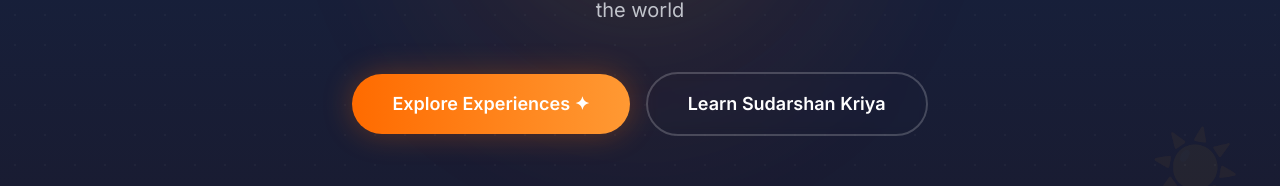
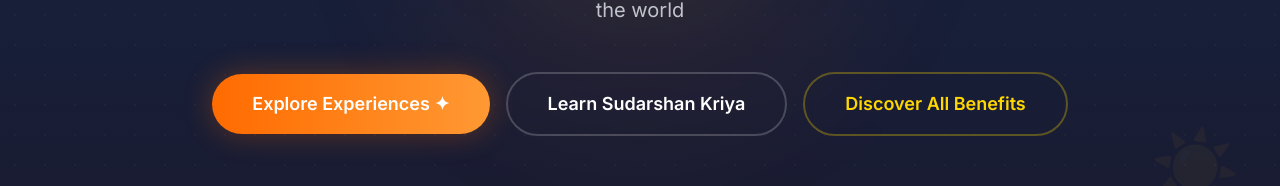
Before and after one commit to Kapil1101/SKY_EXPERIENCES, a Next.js app: page / in a window 1280 px wide. Shown: the part 510-696 px from the top of the page. Built offline with nearby package versions, Linux system fonts and the light colour scheme; no server answers; the database is empty; a web font is replaced by a local one.

Commit message:
Add Discover All Benefits button to hero section

```diff
--- a/src/components/sections/HeroSection.tsx
+++ b/src/components/sections/HeroSection.tsx
@@ -85,6 +85,12 @@
           >
             Learn Sudarshan Kriya
           </Link>
+          <Link
+            href="/benefits"
+            className="w-full rounded-full border-2 border-gold/30 px-10 py-4 text-lg font-semibold text-gold backdrop-blur-sm transition-all hover:border-gold/60 hover:bg-gold/5 sm:w-auto"
+          >
+            Discover All Benefits
+          </Link>
         </div>
       </div>
 
```
